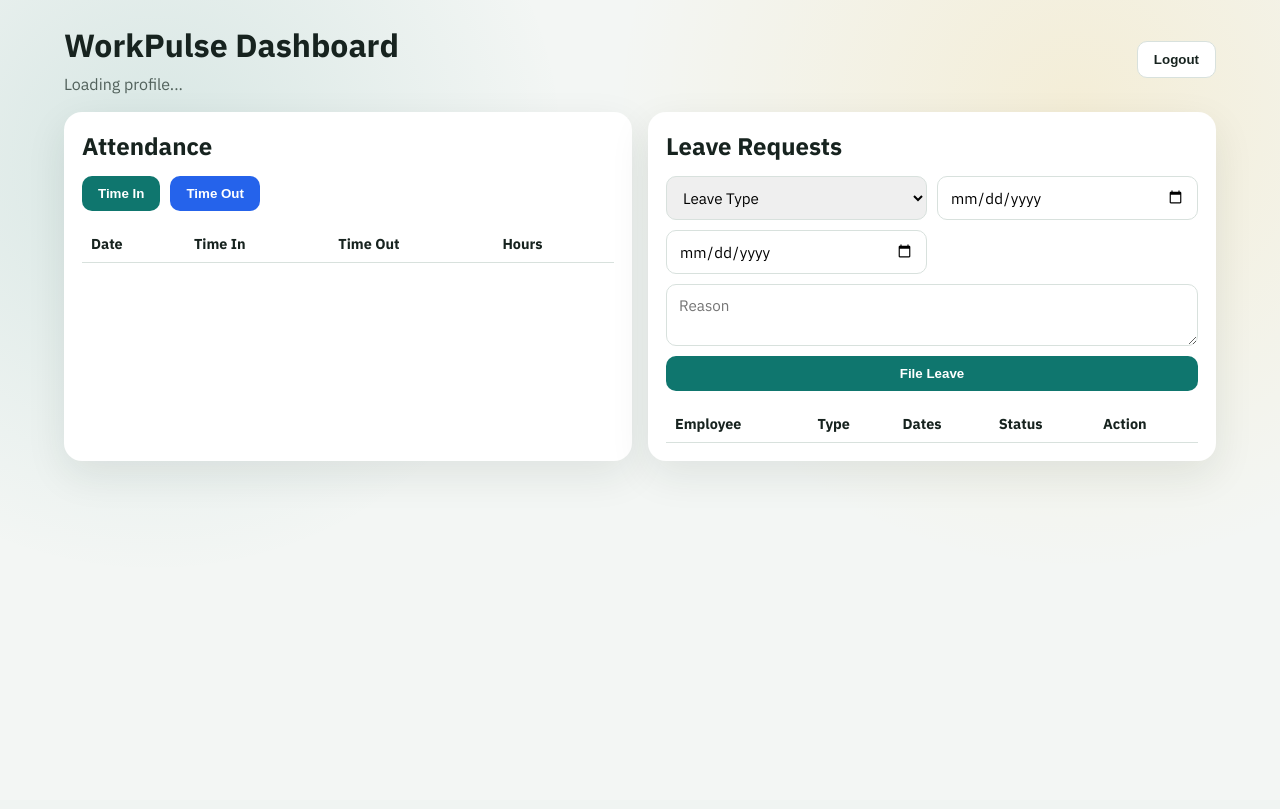
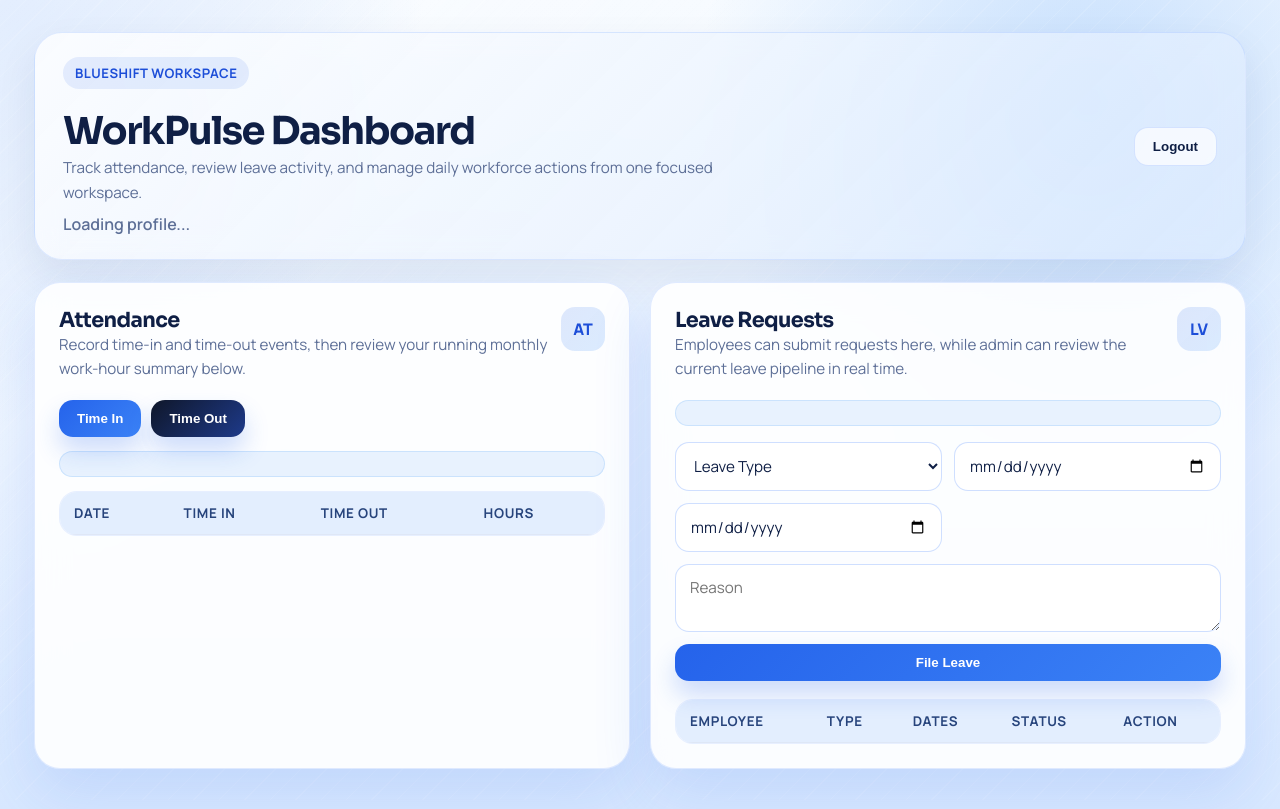
Before and after one commit to kristineasi/ojt-activity---ojt-act---Employee-Attendance-and-Leave-Management-System, a Django app: page /dashboard/ in a window 1280 px wide. Before the commit the page ends 481 px from the top, so only its background shows below. Run offline with Django 5.2, Linux system fonts and the light colour scheme; the visitor is signed in with stand-in values (Sample User, id 1); lists and menus that the app fills with data are empty.

Commit message:
feat: refresh UI with blue dashboard theme

```diff
--- a/static/css/styles.css
+++ b/static/css/styles.css
@@ -1,13 +1,18 @@
 :root {
-    --bg: #f3f6f4;
-    --panel: #ffffff;
-    --ink: #17231f;
-    --muted: #51615b;
-    --brand: #0f766e;
-    --brand-strong: #0a5b56;
+    --bg: #eaf3ff;
+    --bg-deep: #d8e8ff;
+    --panel: rgba(255, 255, 255, 0.88);
+    --panel-strong: #ffffff;
+    --ink: #0f1f45;
+    --muted: #5d6f97;
+    --brand: #2563eb;
+    --brand-strong: #1d4ed8;
+    --brand-soft: #dbeafe;
+    --accent: #0f766e;
     --danger: #b42318;
-    --line: #d8e1dd;
-    --shadow: 0 14px 40px rgba(20, 41, 33, 0.09);
+    --line: rgba(110, 145, 214, 0.22);
+    --shadow: 0 24px 60px rgba(37, 99, 235, 0.14);
+    --shadow-soft: 0 18px 40px rgba(15, 35, 95, 0.08);
 }
 
 * {
@@ -16,18 +21,29 @@
 
 body {
     margin: 0;
-    font-family: "IBM Plex Sans", sans-serif;
+    font-family: "Manrope", sans-serif;
     color: var(--ink);
     background:
-        radial-gradient(circle at 12% 20%, rgba(15, 118, 110, 0.12), transparent 32%),
-        radial-gradient(circle at 84% 14%, rgba(250, 176, 5, 0.12), transparent 36%),
-        var(--bg);
+        radial-gradient(circle at top left, rgba(59, 130, 246, 0.28), transparent 28%),
+        radial-gradient(circle at 85% 12%, rgba(96, 165, 250, 0.32), transparent 30%),
+        linear-gradient(180deg, #f7fbff 0%, var(--bg) 48%, var(--bg-deep) 100%);
     min-height: 100vh;
+}
+
+body::before {
+    content: "";
+    position: fixed;
+    inset: 0;
+    background:
+        linear-gradient(135deg, rgba(255, 255, 255, 0.55), transparent 36%),
+        repeating-linear-gradient(135deg, rgba(255, 255, 255, 0.12) 0, rgba(255, 255, 255, 0.12) 1px, transparent 1px, transparent 18px);
+    pointer-events: none;
 }
 
 h1,
 h2 {
     margin: 0;
+    font-family: "Sora", sans-serif;
 }
 
 p {
@@ -37,27 +53,30 @@
 button {
     border: 0;
     cursor: pointer;
-    border-radius: 10px;
-    padding: 10px 16px;
+    border-radius: 14px;
+    padding: 11px 18px;
     font-weight: 600;
-    background: var(--brand);
+    background: linear-gradient(135deg, var(--brand) 0%, #3b82f6 100%);
     color: #fff;
-    transition: transform 0.18s ease, background 0.18s ease;
+    box-shadow: 0 14px 24px rgba(37, 99, 235, 0.22);
+    transition: transform 0.18s ease, background 0.18s ease, box-shadow 0.18s ease;
 }
 
 button:hover {
     transform: translateY(-1px);
-    background: var(--brand-strong);
+    background: linear-gradient(135deg, var(--brand-strong) 0%, #2563eb 100%);
+    box-shadow: 0 18px 28px rgba(37, 99, 235, 0.28);
 }
 
 button.secondary {
-    background: #2563eb;
+    background: linear-gradient(135deg, #0f172a 0%, #1e3a8a 100%);
 }
 
 button.ghost {
-    background: #fff;
+    background: rgba(255, 255, 255, 0.7);
     color: var(--ink);
-    border: 1px solid var(--line);
+    border: 1px solid rgba(148, 184, 255, 0.35);
+    box-shadow: none;
 }
 
 .auth-shell {
@@ -65,118 +84,250 @@
     display: grid;
     place-items: center;
     padding: 24px;
+    position: relative;
 }
 
 .auth-card {
-    width: min(440px, 100%);
-    padding: 30px;
+    width: min(480px, 100%);
+    padding: 36px;
     background: var(--panel);
-    border-radius: 20px;
+    border: 1px solid rgba(148, 184, 255, 0.3);
+    backdrop-filter: blur(18px);
+    border-radius: 28px;
     box-shadow: var(--shadow);
     animation: rise 0.5s ease;
+    position: relative;
+    overflow: hidden;
+}
+
+.auth-card::after {
+    content: "";
+    position: absolute;
+    inset: auto -10% -38% auto;
+    width: 220px;
+    height: 220px;
+    background: radial-gradient(circle, rgba(59, 130, 246, 0.2), transparent 70%);
+    pointer-events: none;
 }
 
 .auth-card h1 {
-    font-size: 2rem;
-    letter-spacing: 0.4px;
+    font-size: 2.15rem;
+    letter-spacing: -0.03em;
 }
 
 .auth-card p {
-    margin-top: 8px;
+    margin-top: 10px;
     color: var(--muted);
+    line-height: 1.6;
+}
+
+.eyebrow {
+    display: inline-flex;
+    align-items: center;
+    gap: 8px;
+    margin-bottom: 18px;
+    padding: 7px 12px;
+    border-radius: 999px;
+    background: rgba(37, 99, 235, 0.1);
+    color: var(--brand-strong);
+    font-size: 0.82rem;
+    font-weight: 700;
+    letter-spacing: 0.04em;
+    text-transform: uppercase;
 }
 
 .auth-form {
-    margin-top: 20px;
+    margin-top: 24px;
     display: grid;
-    gap: 12px;
+    gap: 14px;
+}
+
+.auth-form label {
+    font-size: 0.92rem;
+    font-weight: 700;
+    color: #234078;
 }
 
 input,
 select,
 textarea {
     width: 100%;
-    border: 1px solid var(--line);
-    border-radius: 10px;
-    padding: 10px 12px;
+    border: 1px solid rgba(148, 184, 255, 0.45);
+    background: rgba(255, 255, 255, 0.86);
+    border-radius: 14px;
+    padding: 12px 14px;
     font-family: inherit;
     font-size: 0.95rem;
+    color: var(--ink);
+    transition: border-color 0.18s ease, box-shadow 0.18s ease, background 0.18s ease;
+}
+
+input:focus,
+select:focus,
+textarea:focus {
+    outline: none;
+    border-color: rgba(37, 99, 235, 0.55);
+    box-shadow: 0 0 0 4px rgba(37, 99, 235, 0.12);
+    background: #fff;
 }
 
 .notice.error {
     margin-top: 14px;
-    background: #fef3f2;
+    background: #fff1f1;
     color: var(--danger);
-    border-radius: 10px;
-    padding: 10px;
+    border: 1px solid rgba(180, 35, 24, 0.12);
+    border-radius: 14px;
+    padding: 12px 14px;
 }
 
 .app-shell {
-    padding: 24px;
-    max-width: 1200px;
+    padding: 32px 24px 40px;
+    max-width: 1260px;
     margin: 0 auto;
+    position: relative;
 }
 
 .topbar {
     display: flex;
     justify-content: space-between;
     align-items: center;
-    margin-bottom: 18px;
+    margin-bottom: 22px;
+    padding: 24px 28px;
+    border-radius: 28px;
+    background: linear-gradient(135deg, rgba(255, 255, 255, 0.82), rgba(219, 234, 254, 0.74));
+    border: 1px solid rgba(148, 184, 255, 0.28);
+    box-shadow: var(--shadow-soft);
+    backdrop-filter: blur(14px);
+}
+
+.topbar h1 {
+    font-size: clamp(1.9rem, 3vw, 2.65rem);
+    letter-spacing: -0.04em;
+}
+
+.topbar-copy {
+    max-width: 650px;
+}
+
+.topbar-copy p:first-child {
+    margin-bottom: 8px;
+}
+
+.utility-text {
+    color: var(--muted);
+    font-size: 0.95rem;
+    line-height: 1.65;
 }
 
 #user-meta {
     margin-top: 8px;
     color: var(--muted);
+    font-weight: 600;
 }
 
 .dashboard-grid {
     display: grid;
     grid-template-columns: 1fr 1fr;
-    gap: 16px;
+    gap: 20px;
 }
 
 .panel {
     background: var(--panel);
-    border-radius: 18px;
+    border: 1px solid rgba(148, 184, 255, 0.28);
+    backdrop-filter: blur(16px);
+    border-radius: 26px;
     box-shadow: var(--shadow);
-    padding: 18px;
+    padding: 24px;
     animation: rise 0.45s ease;
+}
+
+.section-heading {
+    display: flex;
+    justify-content: space-between;
+    align-items: flex-start;
+    gap: 12px;
+    margin-bottom: 18px;
+}
+
+.section-heading h2 {
+    font-size: 1.3rem;
+    letter-spacing: -0.03em;
+}
+
+.section-heading p {
+    color: var(--muted);
+    font-size: 0.95rem;
+    line-height: 1.6;
+}
+
+.section-icon {
+    display: grid;
+    place-items: center;
+    min-width: 44px;
+    height: 44px;
+    border-radius: 14px;
+    background: linear-gradient(135deg, rgba(37, 99, 235, 0.14), rgba(96, 165, 250, 0.22));
+    color: var(--brand-strong);
+    font-weight: 800;
 }
 
 .actions {
     display: flex;
     gap: 10px;
-    margin: 14px 0;
+    margin: 18px 0 14px;
+    flex-wrap: wrap;
 }
 
 .summary {
     color: var(--muted);
-    font-weight: 500;
-    margin-bottom: 10px;
+    font-weight: 600;
+    margin-bottom: 14px;
+    padding: 12px 14px;
+    border-radius: 14px;
+    background: rgba(219, 234, 254, 0.62);
+    border: 1px solid rgba(147, 197, 253, 0.35);
 }
 
 .table-wrap {
     overflow-x: auto;
+    border-radius: 18px;
+    border: 1px solid rgba(148, 184, 255, 0.22);
+    background: rgba(255, 255, 255, 0.72);
 }
 
 table {
     width: 100%;
     border-collapse: collapse;
-    font-size: 0.9rem;
+    font-size: 0.92rem;
+}
+
+thead {
+    background: rgba(219, 234, 254, 0.78);
 }
 
 th,
 td {
     text-align: left;
-    padding: 9px;
+    padding: 12px 14px;
     border-bottom: 1px solid var(--line);
+}
+
+th {
+    color: #27447c;
+    font-size: 0.84rem;
+    text-transform: uppercase;
+    letter-spacing: 0.05em;
+}
+
+tbody tr:hover {
+    background: rgba(219, 234, 254, 0.35);
 }
 
 .leave-form {
     display: grid;
     grid-template-columns: 1fr 1fr;
-    gap: 10px;
-    margin: 14px 0;
+    gap: 12px;
+    margin: 16px 0 18px;
 }
 
 .leave-form textarea,
--- a/templates/base.html
+++ b/templates/base.html
@@ -6,7 +6,7 @@
     <title>Employee Attendance and Leave Management</title>
     <link rel="preconnect" href="https://fonts.googleapis.com">
     <link rel="preconnect" href="https://fonts.gstatic.com" crossorigin>
-    <link href="https://fonts.googleapis.com/css2?family=IBM+Plex+Sans:wght@400;500;600;700&display=swap" rel="stylesheet">
+    <link href="https://fonts.googleapis.com/css2?family=Manrope:wght@400;500;600;700;800&family=Sora:wght@600;700&display=swap" rel="stylesheet">
     <link rel="stylesheet" href="/static/css/styles.css">
 </head>
 <body>
--- a/templates/dashboard.html
+++ b/templates/dashboard.html
@@ -3,8 +3,10 @@
 {% block content %}
 <div class="app-shell">
     <header class="topbar">
-        <div>
+        <div class="topbar-copy">
+            <div class="eyebrow">BlueShift Workspace</div>
             <h1>WorkPulse Dashboard</h1>
+            <p class="utility-text">Track attendance, review leave activity, and manage daily workforce actions from one focused workspace.</p>
             <p id="user-meta">Loading profile...</p>
         </div>
         <form method="post" action="/logout/">
@@ -15,7 +17,13 @@
 
     <main class="dashboard-grid">
         <section class="panel">
-            <h2>Attendance</h2>
+            <div class="section-heading">
+                <div>
+                    <h2>Attendance</h2>
+                    <p>Record time-in and time-out events, then review your running monthly work-hour summary below.</p>
+                </div>
+                <div class="section-icon">AT</div>
+            </div>
             <div class="actions">
                 <button id="time-in-btn">Time In</button>
                 <button id="time-out-btn" class="secondary">Time Out</button>
@@ -37,7 +45,13 @@
         </section>
 
         <section class="panel">
-            <h2>Leave Requests</h2>
+            <div class="section-heading">
+                <div>
+                    <h2>Leave Requests</h2>
+                    <p>Employees can submit requests here, while admin can review the current leave pipeline in real time.</p>
+                </div>
+                <div class="section-icon">LV</div>
+            </div>
             <p id="leave-role-note" class="summary"></p>
             <div id="leave-form-container">
                 <form id="leave-form" class="leave-form">
--- a/templates/login.html
+++ b/templates/login.html
@@ -3,8 +3,9 @@
 {% block content %}
 <div class="auth-shell">
     <div class="auth-card">
+        <div class="eyebrow">Attendance Portal</div>
         <h1>WorkPulse</h1>
-        <p>Employee Attendance and Leave Management System</p>
+        <p>Securely access your attendance records, daily time tracking, and leave workflow in one streamlined blue-toned workspace.</p>
 
         {% if messages %}
             {% for message in messages %}
```
Also changed, not shown: other parts of static/css/styles.css (+39 -4 lines).
